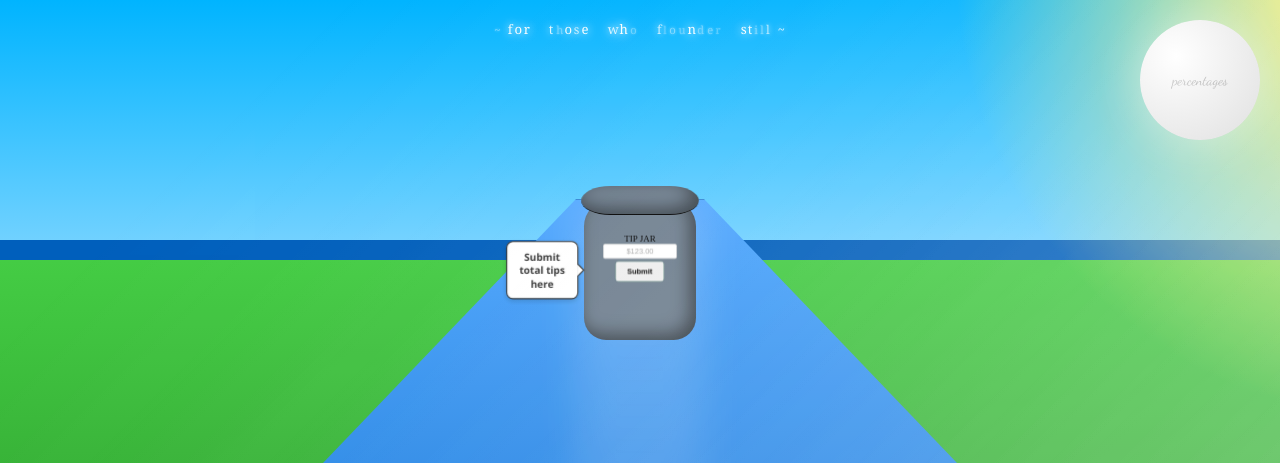
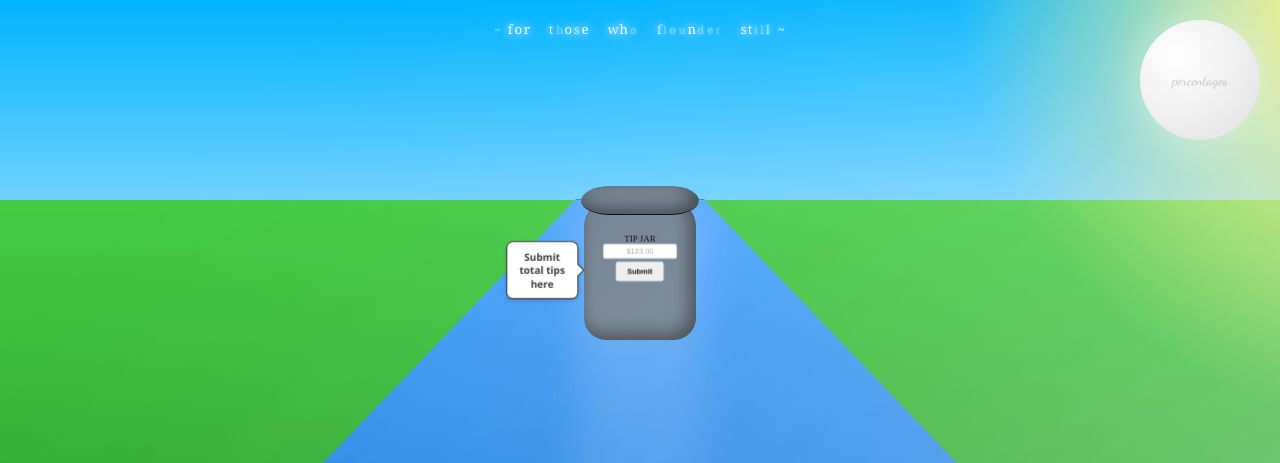
Before and after one commit to aue838/Waiter-World, a plain HTML site: page app.html in a window 1280 px wide. Shown: the top 463 px of the page. Drawn offline with Linux system fonts and the light colour scheme.

Commit message:
Add files via upload

```diff
--- a/app.html
+++ b/app.html
@@ -35,23 +35,22 @@ body {
     background:
         /* The Sun: Sharper, brighter, and higher up */
         radial-gradient(circle at top right, #fff9e6 0%, #fff176 10%, rgba(255, 255, 255, 0) 50%),
-        /* The High Noon Sky to Grass transition with a locked horizon river */
+        /* The High Noon Sky to Grass transition */
         linear-gradient(to bottom,
-            #00b4ff 0%,       /* Sky Top */
-            #70d1ff 240px,    /* Horizon River Top (Locked) */
-            #005fbc 240px,    /* Blue River Line Starts */
-            #005fbc 260px,    /* Blue River Line Ends (20px thick) */
-            #44cc44 260px,    /* Bright Summer Grass Starts */
-            #228b22 100%      /* Deep Grass Shadow */
+            #00b4ff 0%,    /* Sky Top */
+            #70d1ff 25vh,   /* Horizon Blue */
+            #44cc44 25vh,   /* Bright Summer Grass */
+            #228b22 100%   /* Deep Grass Shadow */
         );
 
-    background-size: 50vw 50vw, 100% 100%; /* Forces the canvas gradient to stretch identically as one solid sheet */
+    background-size: 50vw 50vw, cover;
     background-position: 120% -20%, center;
     background-repeat: no-repeat, no-repeat;
     background-attachment: scroll;
     min-height: 100vh;
     margin: 0;
 }
+
 
 
 /* 1. GLOBAL & BASE STYLES */
```
